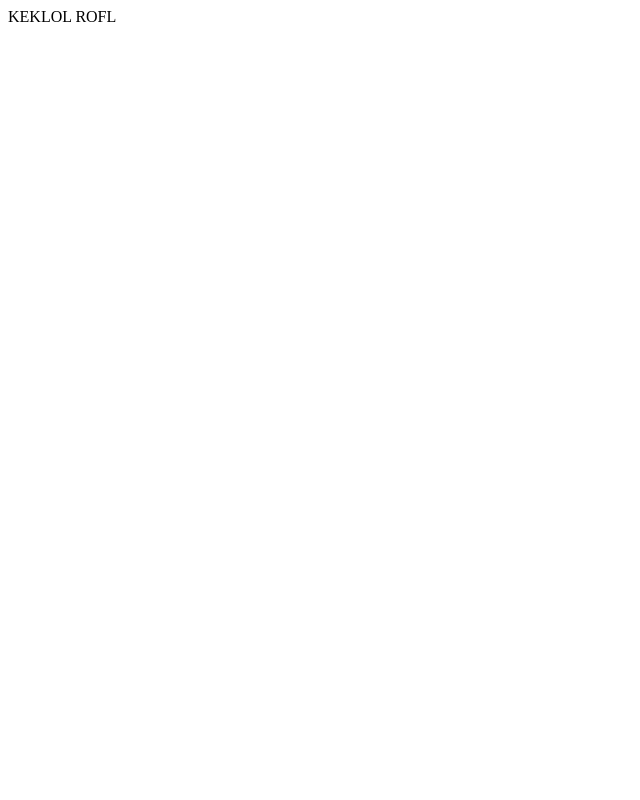
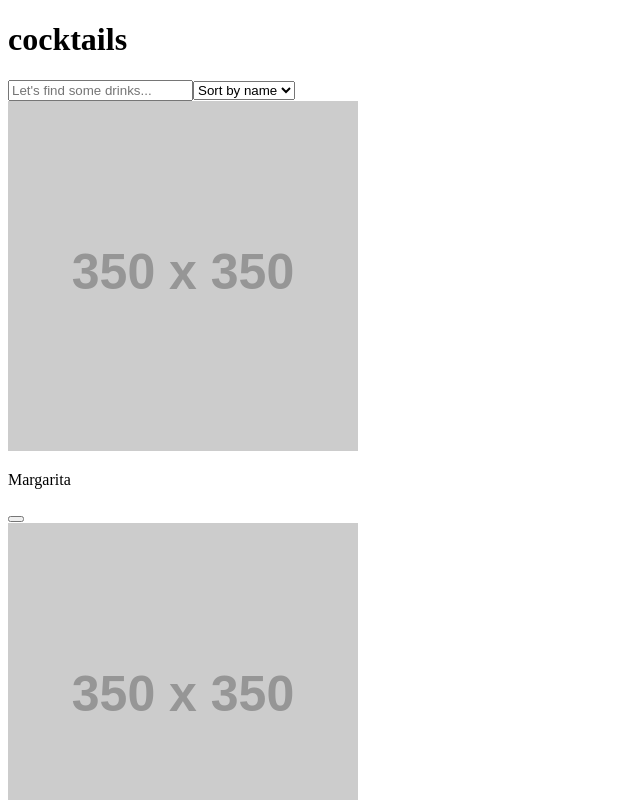
Before and after one commit to Kekmus/CocktailCatalog, a React (Create React App) app in the folder my-app/: page / in a window 1280 px wide. Shown: the top 800 px of the page, without its empty margins (0-640 px from the left). Built offline with nearby package versions, Linux system fonts and the light colour scheme.

Commit message:
Feat: add static JSX Components

```diff
--- a/my-app/src/App.js
+++ b/my-app/src/App.js
@@ -1,10 +1,13 @@
+import Header from "./Components/Header";
+import Main from "./Components/Main";
 
 
 function App() {
   return (
-    <div>
-        KEKLOL ROFL
-    </div>
+    <>
+      <Header />
+      <Main />
+    </>
   );
 }
 
--- /dev/null
+++ b/my-app/src/Components/CocktailCard.js
@@ -0,0 +1,19 @@
+
+
+function CocktailCard() {
+  return(
+    <div className="cocktail-item">
+      <img
+        className="cocktail-item__img"
+        src="http://dummyimage.com/350"
+        alt="cocktail"
+      />
+      <p className="cocktail-item__name">Margarita</p>
+      <button className="cocktail-item__close-button" />
+    </div>
+
+  )
+}
+
+
+export default CocktailCard
--- /dev/null
+++ b/my-app/src/Components/ControlCard.js
@@ -0,0 +1,18 @@
+
+
+function ControlCard() {
+  return (
+    <div className="control_container">
+      <input
+        type="text"
+        placeholder="Let's find some drinks...">
+      </input>
+      <select name="sortType" id="">
+        <option value="name">Sort by name</option>
+        <option value="type">Sort by Type</option>
+      </select>
+    </div>
+  )
+}
+
+export default ControlCard
--- /dev/null
+++ b/my-app/src/Components/Header.js
@@ -0,0 +1,16 @@
+
+
+
+function Header() {
+  return (
+    <header className="header">
+      <div className="header__container">
+        <h1 classNmae="logo">
+          cocktails
+        </h1>
+      </div>
+    </header>
+  )
+}
+
+export default Header
--- /dev/null
+++ b/my-app/src/Components/Main.js
@@ -0,0 +1,16 @@
+import ControlCard from "./ControlCard"
+import CocktailCard from "./CocktailCard"
+
+function Main() {
+  return (
+    <main class="main__container">
+      <ControlCard />
+      <CocktailCard />
+      <CocktailCard />
+      <CocktailCard />
+      <CocktailCard />
+    </main>
+  )
+}
+
+export default Main
```
Also changed, not shown: 1 other file (tests, documents, lock files or other folders).
